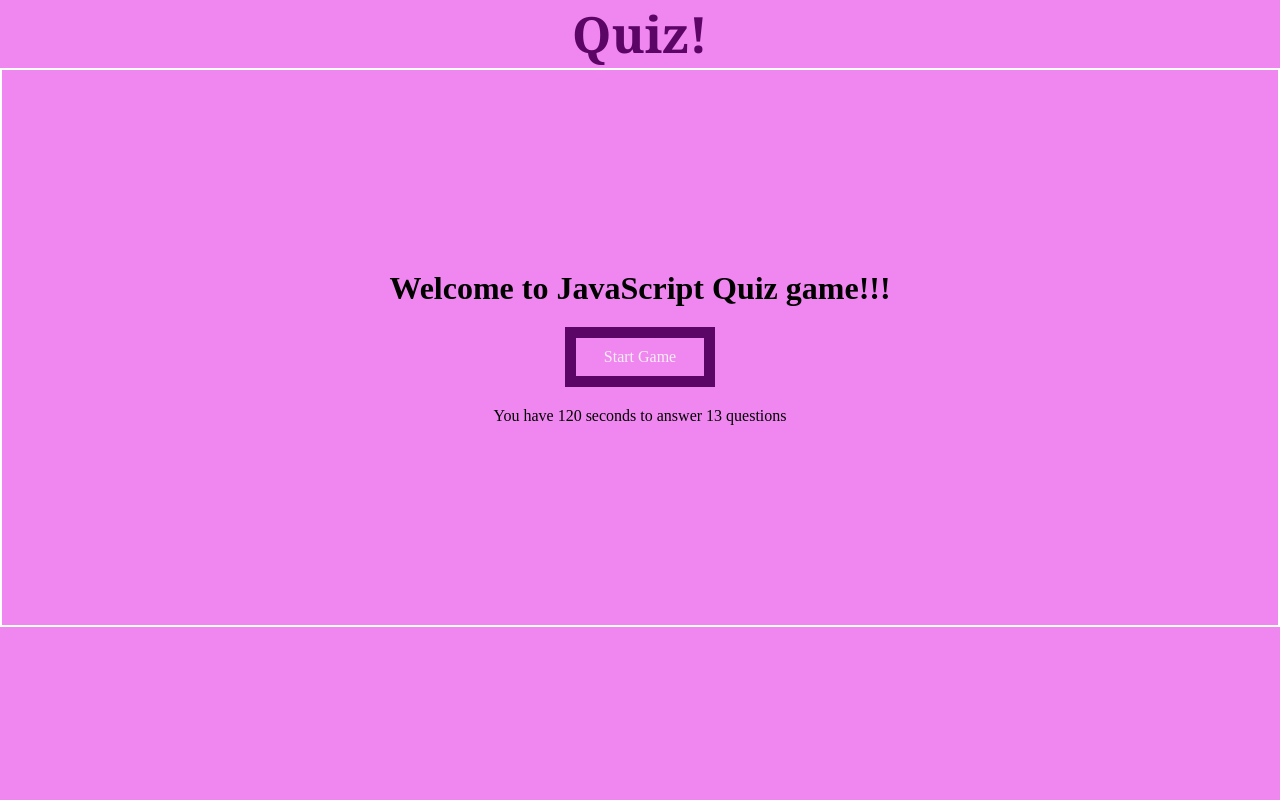
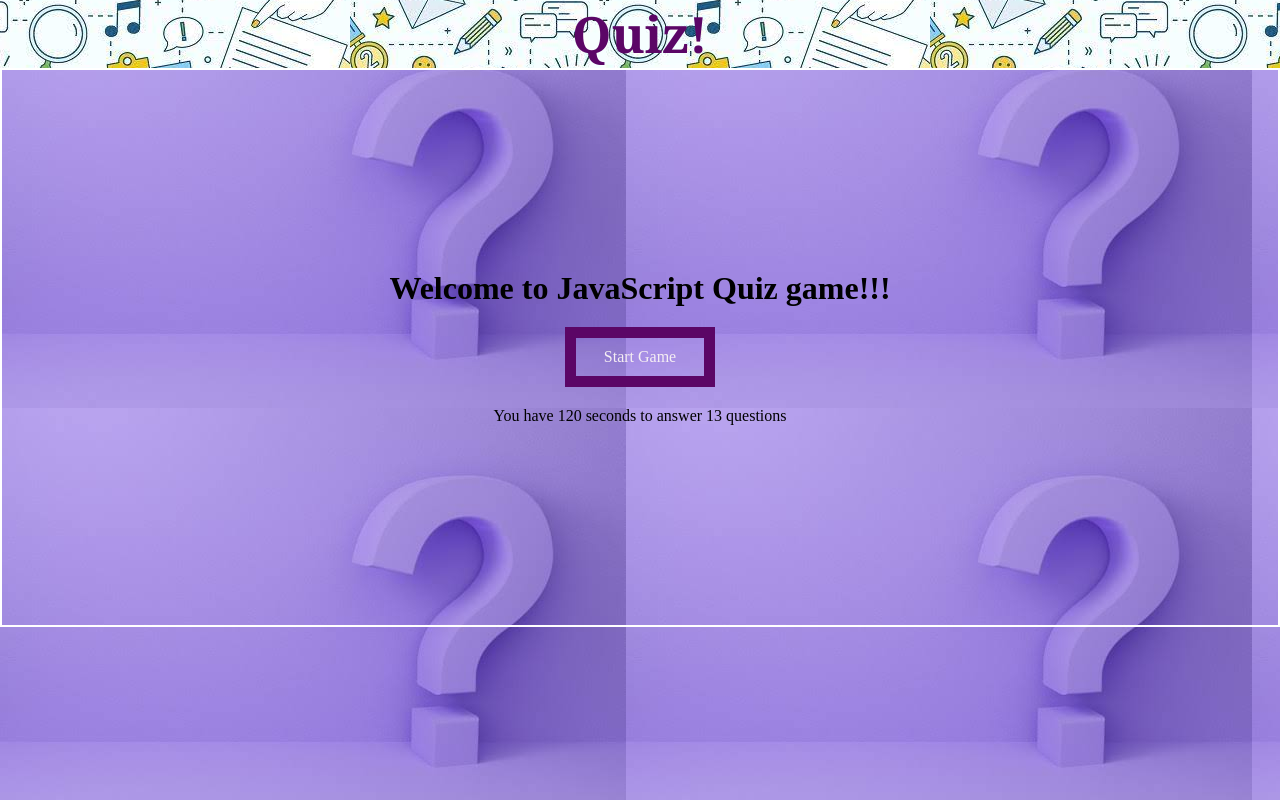
Before and after one commit to RachaelAdebisi/QUIZ-APPLICATION, a plain HTML site: page index.html in a window 1280 px wide. Drawn offline with Linux system fonts and the light colour scheme; the site is published under a folder, as on GitHub Pages, so addresses that start at the root find nothing.

Commit message:
Made changes to background image path

```diff
--- a/style.css
+++ b/style.css
@@ -39,12 +39,12 @@
 
 body {
     background-color: #f087f0;
-    background-image: url('/Images/images (12).jpeg');
+    background-image: url('./Images/images_12.jpeg');
      /* background-image: opacity: 25% ;  */
 }
 
 .header:hover {
-    background-image: url('/Images/images (15).jpeg');
+    background-image: url('./Images/images (15).jpeg');
     background-position: center;
 }
 
```
Also changed, not shown: Images/images_12.jpeg (renamed from Images/images (12).jpeg).
